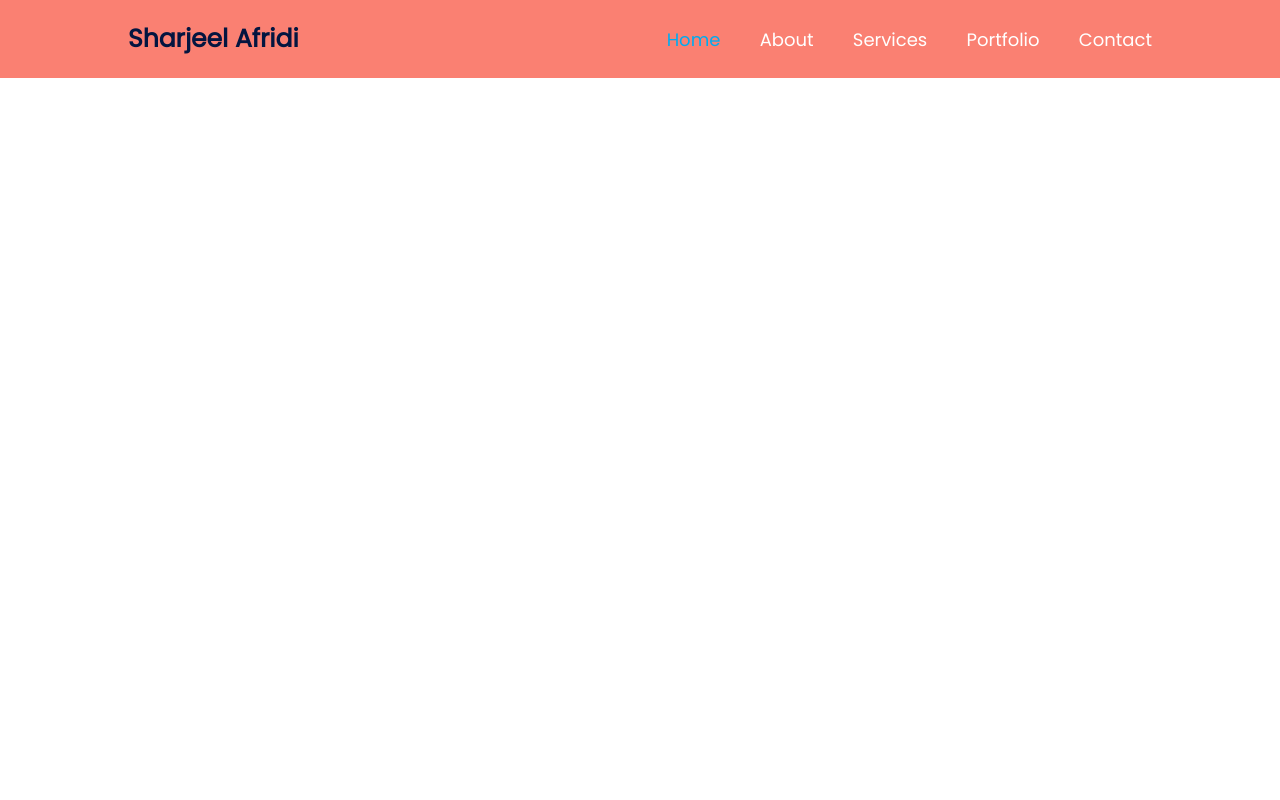
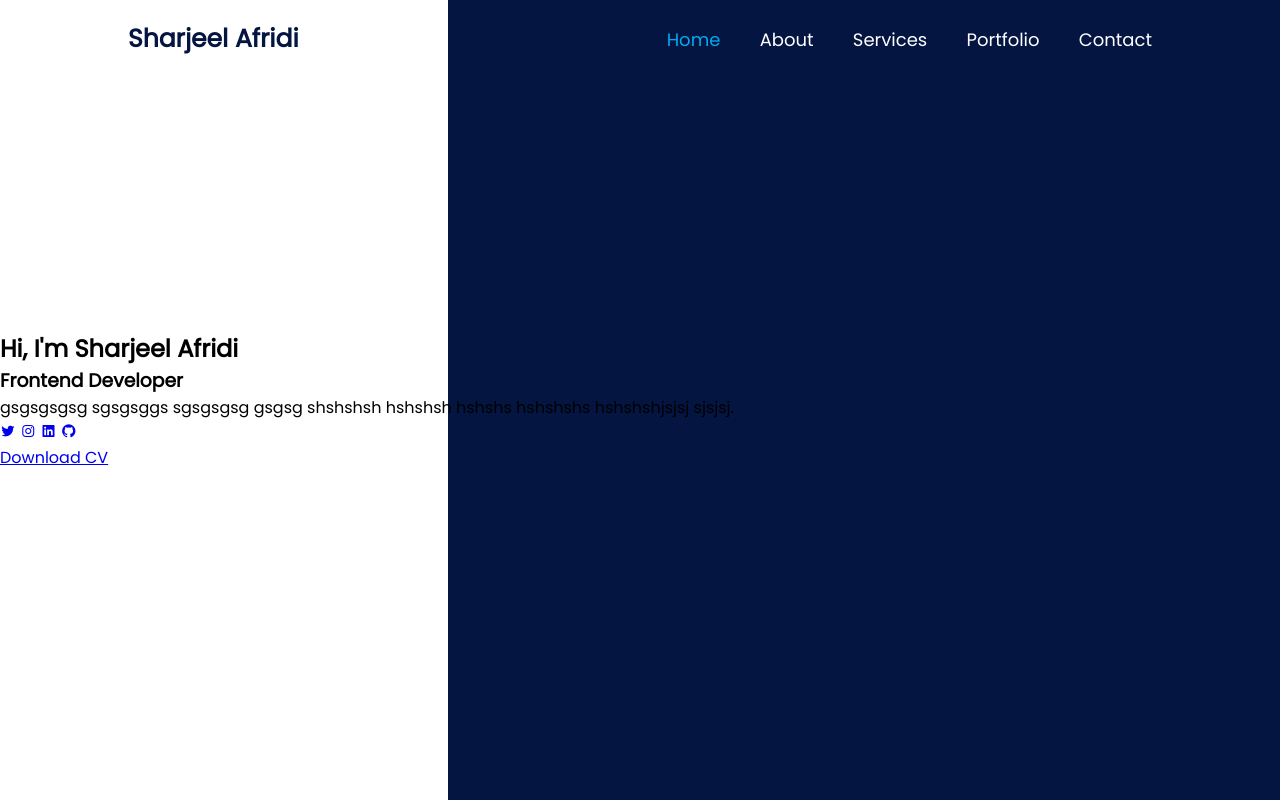
Before and after one commit to Sharjeel-Afridi/Portfolio, a plain HTML site: page index.html in a window 1280 px wide. Drawn offline with nearby package versions, Linux system fonts and the light colour scheme.

Commit message:
Added a home div and socials

```diff
--- a/index.css
+++ b/index.css
@@ -11,7 +11,7 @@
     left: 0;
     width: 100%;
     padding: 20px 10%;
-    background: salmon;
+    background: transparent;
     display: flex;
     justify-content: space-between;
     align-items: center;
@@ -37,3 +37,10 @@
 a.active{
     color: #00abf0;
 }
+
+.home{
+    height: 100vh;
+    background: linear-gradient(-90deg, #031540 65%, #fff 35%);
+    display: flex;
+    align-items: center;
+}
--- a/index.html
+++ b/index.html
@@ -5,6 +5,7 @@
         <link rel="preconnect" href="https://fonts.googleapis.com">
         <link rel="preconnect" href="https://fonts.gstatic.com" crossorigin>
         <link href="https://fonts.googleapis.com/css2?family=PT+Sans:wght@700&family=Poppins&display=swap" rel="stylesheet">
+        <link href='https://unpkg.com/boxicons@2.1.4/css/boxicons.min.css' rel='stylesheet'>
     </head>
     <body>
         <header class="header">
@@ -18,5 +19,24 @@
                 <a href="#">Contact</a>
             </nav>
         </header>
+
+        <section class="home">
+            <div class="home-content">
+                <h1>Hi, I'm Sharjeel Afridi</h1>
+                <h3>Frontend Developer</h3>
+                <p>gsgsgsgsg sgsgsggs sgsgsgsg gsgsg
+                    shshshsh hshshsh hshshs hshshshs
+                    hshshshjsjsj sjsjsj.
+                </p>
+
+                <div class="home-sci">
+                    <a href="#"><i class='bx bxl-twitter'></i></a>
+                    <a href="#"><i class='bx bxl-instagram' ></i></a>
+                    <a href="#"><i class='bx bxl-linkedin-square' ></i></a>
+                    <a href="#"><i class='bx bxl-github' ></i></a>
+                </div>
+                <a href="#" class="btn">Download CV</a>
+            </div>
+        </section>
     </body>
 </html>
```
